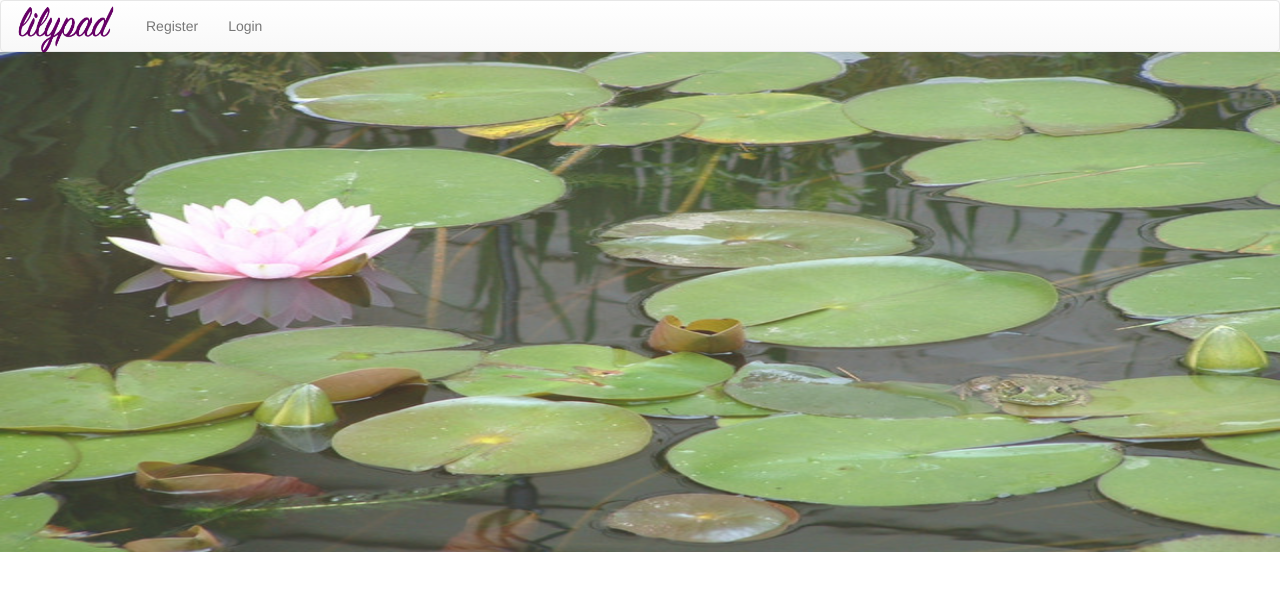
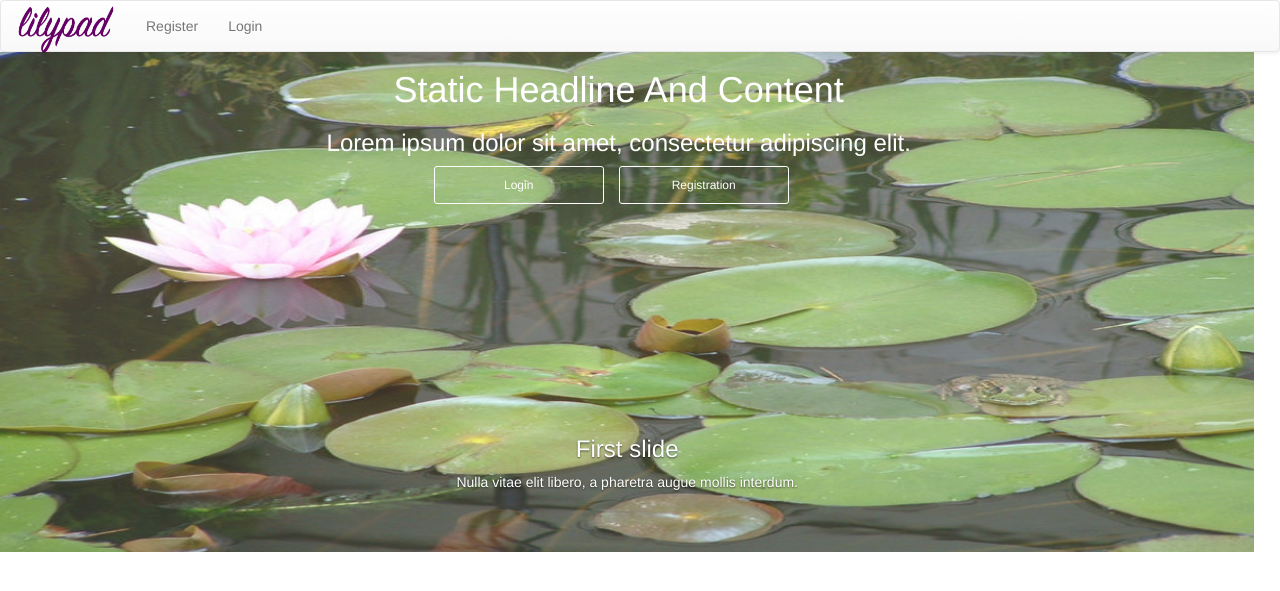
Before and after one commit to Akyya-Mayberry/spectra16, a Flask app: page / in a window 1280 px wide. Shown: the top 591 px of the page. Run offline with Flask 2, Linux system fonts and the light colour scheme; parts of the project's set-up code (start-up, migrations or seed data) failed here and were passed over; some libraries are stand-ins or nearby versions.

Commit message:
Fixed css of homepage

```diff
--- a/static/stylesheets/custom.css
+++ b/static/stylesheets/custom.css
@@ -3,8 +3,7 @@
 	opacity: 0.85;
 	position: relative;
 	width: 100%;
-	height:500px;
-	margin-top: -20px;
+	height: 500px;
 }
 
 #logo {
@@ -13,6 +12,34 @@
 	margin-top: -12px;
 }
 
-.container-fluid {
-	background: transparent;
+#carousel-example-generic {
+	position: relative;
+	width: 98%;
+	height:500px;
+	margin-top: -20px;
 }
+
+.main-text
+{
+    position: absolute;
+    top: 50px;
+    width: 96.66666666666666%;
+    color: #FFF;
+}
+.btn-min-block
+{
+    min-width: 170px;
+    line-height: 26px;
+}
+.btn-clear
+{
+    color: #FFF;
+    background-color: transparent;
+    border-color: #FFF;
+    margin-right: 15px;
+}
+.btn-clear:hover
+{
+    color: #000;
+    background-color: #FFF;
+}
--- a/templates/index.html
+++ b/templates/index.html
@@ -22,7 +22,6 @@
 </head>
 
 <body>
-  <div id="home">
     <nav class="navbar navbar-default">
   <div class="container-fluid">
     <div class="navbar-header">
@@ -36,7 +35,39 @@
   </div>
 </nav>
 
-    <img src="/static/uploads/lilypad.png", id="lilypad"></img>
+
+  <div id="carousel-example-generic" class="carousel slide" data-ride="carousel">
+      <div class="carousel-inner">
+          <div class="item active">
+              <img src="/static/uploads/lilypad.png" id="lilypad" alt="First slide">
+              <div class="carousel-caption">
+                  <h3>
+                      First slide</h3>
+                  <p>
+                      Nulla vitae elit libero, a pharetra augue mollis interdum.</p>
+              </div>
+          </div>
+      </div>
+  </div>
+  <div class="main-text hidden-xs">
+      <div class="col-md-12 text-center">
+          <h1>
+              Static Headline And Content</h1>
+          <h3>
+              Lorem ipsum dolor sit amet, consectetur adipiscing elit.
+          </h3>
+          <div class="">
+              <a class="btn btn-clear btn-sm btn-min-block" href="http://www.jquery2dotnet.com/">Login</a><a class="btn btn-clear btn-sm btn-min-block"
+                  href="http://www.jquery2dotnet.com/">Registration</a></div>
+      </div>
+  </div>
+      </div>
+  </div>
+
+<div id="push">
+</div>
+
+
   </div>
 </body>
 </html>
```
